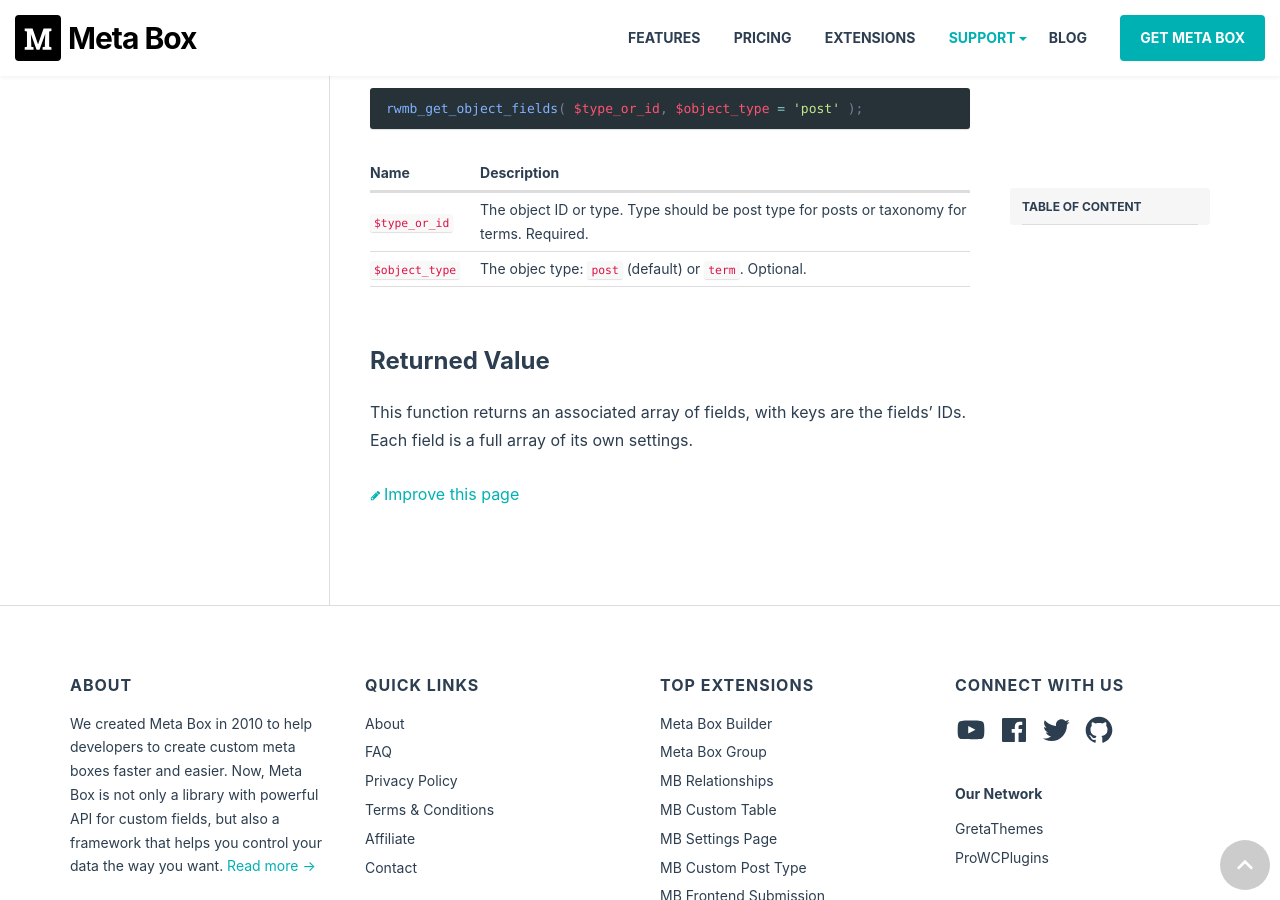
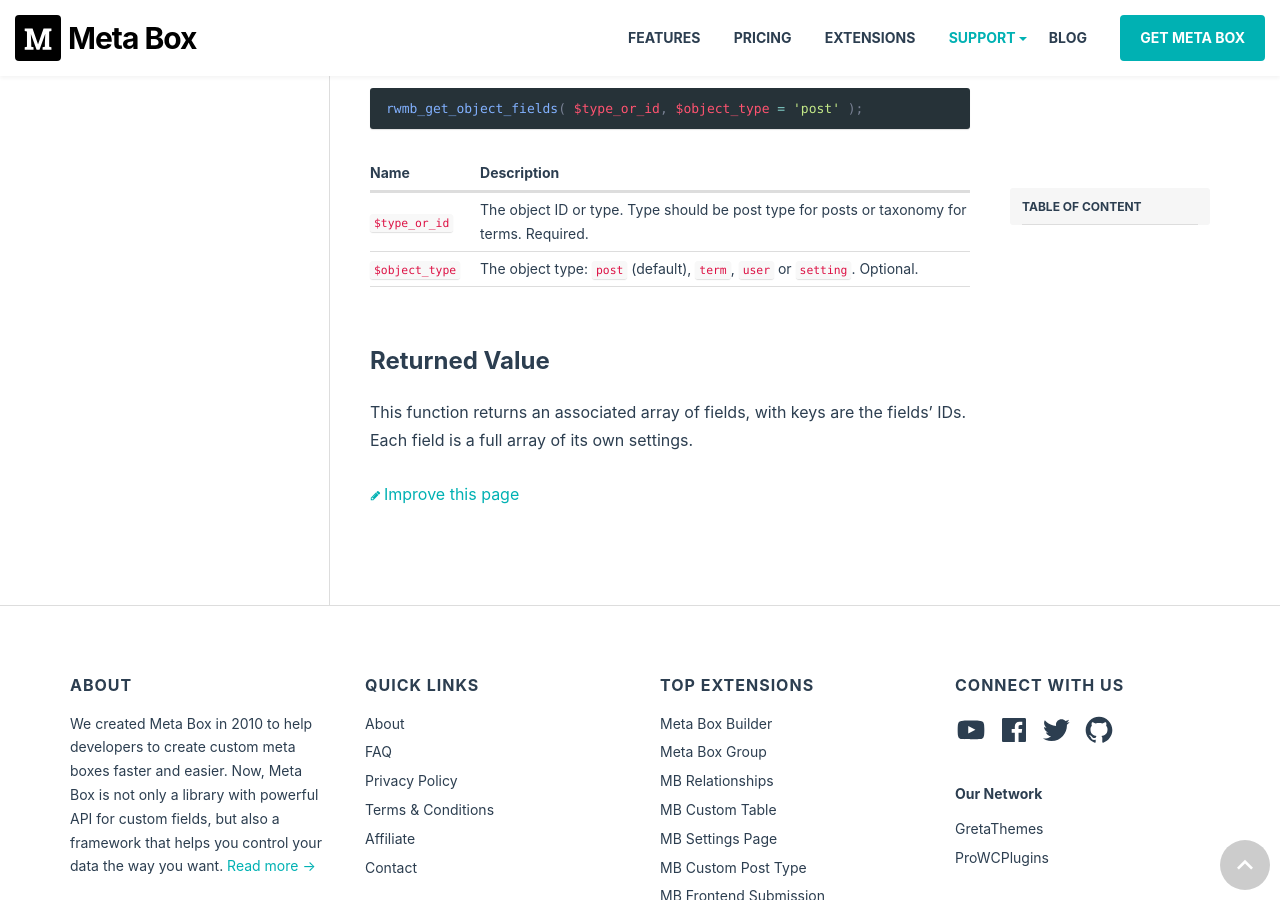
Before and after one commit to wpmetabox/docs, a Jekyll site: the page built from _docs/rwmb-get-object-fields.md, in a window 1280 px wide and 900 px high, scrolled down 816 px. Built offline with Jekyll 4.4.1, drawn with Linux system fonts in a browser that asks for light colours; comment, search, counter and statistics services are not loaded.

Commit message:
Update rwmb-get-object-fields.md

```diff
--- a/_docs/rwmb-get-object-fields.md
+++ b/_docs/rwmb-get-object-fields.md
@@ -30,7 +30,7 @@
 Name|Description
 ---|---
 `$type_or_id`|The object ID or type. Type should be post type for posts or taxonomy for terms. Required.
-`$object_type`|The objec type: `post` (default) or `term`. Optional.
+`$object_type`|The object type: `post` (default), `term`, `user` or `setting`. Optional.
 
 ## Returned value
 
```
